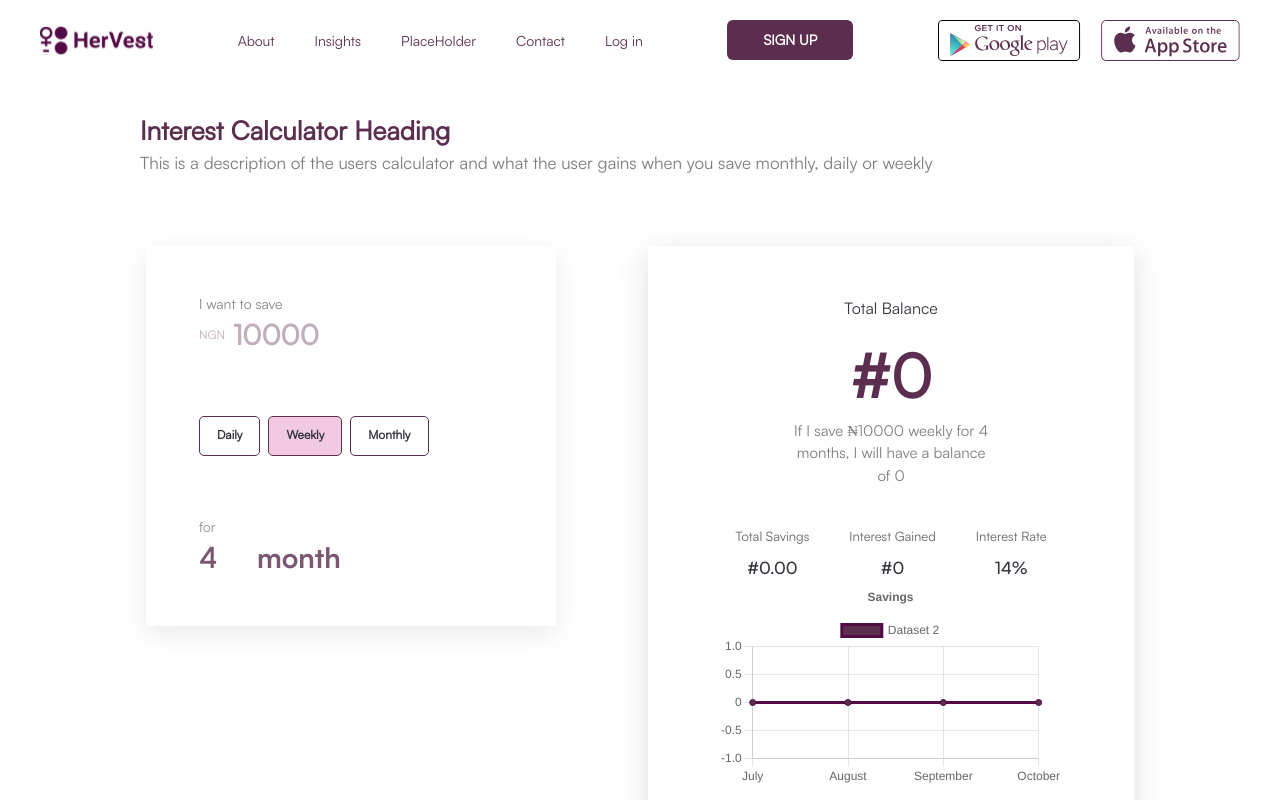
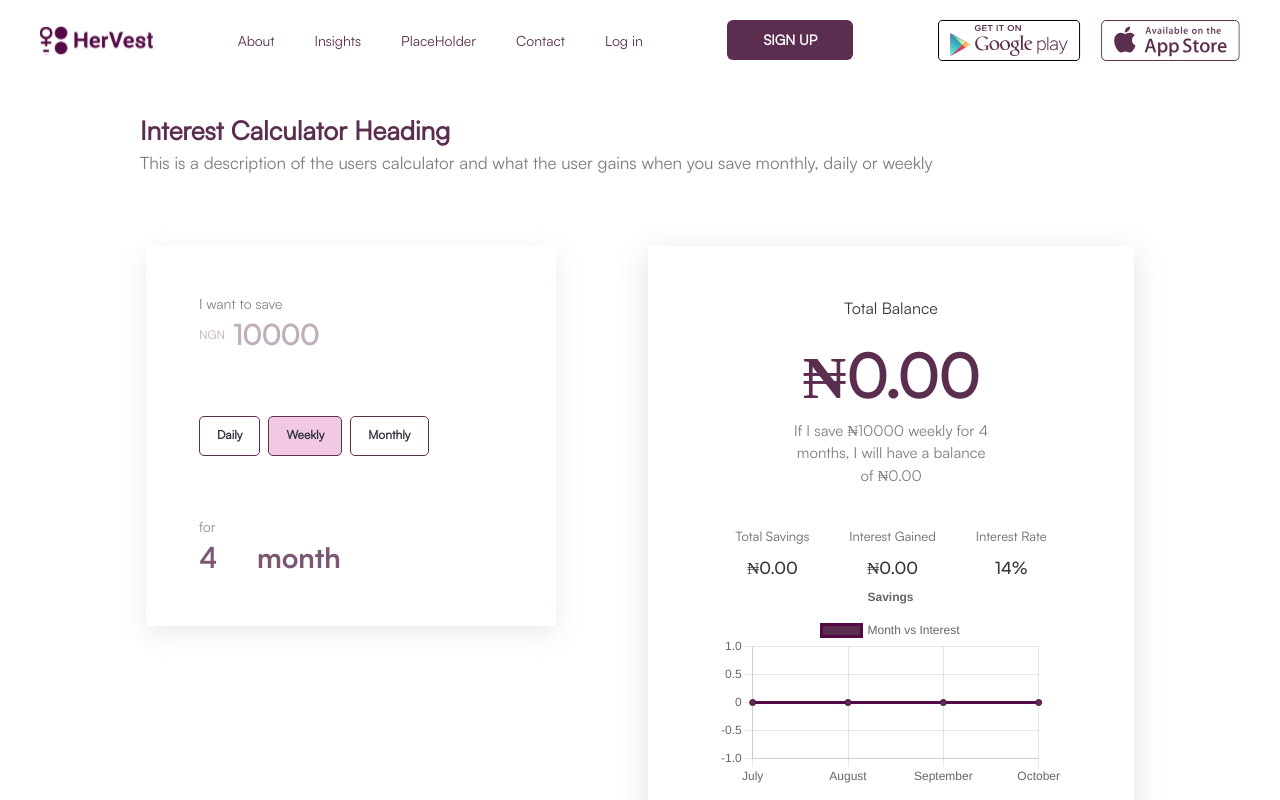
Before and after one commit to hervestng/interestCalculator, a React (Create React App) app: page / in a window 1280 px wide. Shown: the top 800 px of the page. Built offline with nearby package versions, Linux system fonts and the light colour scheme; no server answers.

Commit message:
formatted numbers

```diff
--- a/src/components/InterestStat.js
+++ b/src/components/InterestStat.js
@@ -15,7 +15,10 @@ const InterestStat = () => {
   const [interest, setInterest] = useState(0)
 
 
-
+  let naira = Intl.NumberFormat('en-NG', {
+    style: 'currency',
+    currency: 'NGN',
+  });
 
   useEffect(()=>{
 
@@ -119,10 +122,10 @@ const InterestStat = () => {
         <Box w={["100%","100%","100%","45%"]} boxShadow="rgba(100, 100, 111, 0.2) 0px 7px 29px 0px"  p="50px 70px 50px 70px" m={["80px auto 0 auto","80px auto","80px auto","auto"]} >
           <Box  >
              <Text textAlign="center" fontSize={["14px","16px"]} fontWeight="400" color="#33343D">Total Balance</Text>
-               <Text textAlign="center" pt="10px" fontSize={["30px","45px","60px"]} fontWeight="900" color="#5B2E4F">#{totalBalance}</Text>
+               <Text textAlign="center" pt="10px" fontSize={["30px","45px","60px"]} fontWeight="900" color="#5B2E4F">{naira.format(totalBalance)}</Text>
             <Text fontSize={["12px","15px"]} m="0 auto" fontWeight="400" maxW="200px" textAlign="center" color="rgba(102, 102, 102, 0.85)">
               {(errormessage ==='') &&  (errorMessageForAmount ==='') ?
-              `If I save ₦${amount} ${frequency} for ${timeframe} months, I will have a balance of ${totalBalance}`
+              `If I save ₦${amount} ${frequency} for ${timeframe} months, I will have a balance of ${naira.format(totalBalance)}`
               :
             'If I do not save regularly, I will not have any balance' }
             </Text>
@@ -130,11 +133,11 @@ const InterestStat = () => {
          <Stack direction="row" mt="40px"  spacing={10} justifyContent="center">
                 <VStack>
                     <Text fontSize={["11px","13px"]} fontWeight="400" color="#666666">Total Savings</Text>
-                    <Text fontSize={["15px","17px"]} fontWeight="500" color="#33343D" textAlign="center" fontFamily="SatoshiBold">#{(totalBalance + interest).toFixed(2)}</Text>
+                    <Text fontSize={["15px","17px"]} fontWeight="500" color="#33343D" textAlign="center" fontFamily="SatoshiBold">{naira.format(totalBalance + interest)}</Text>
                 </VStack>
                 <VStack>
                    <Text fontSize={["11px","13px"]} fontWeight="400" color="#666666">Interest Gained</Text>
-                    <Text fontSize={["15px","17px"]} fontWeight="500" color="#33343D" textAlign="center" fontFamily="SatoshiBold">#{interest}</Text>
+                    <Text fontSize={["15px","17px"]} fontWeight="500" color="#33343D" textAlign="center" fontFamily="SatoshiBold">{naira.format(interest)}</Text>
                 </VStack>
                 <VStack>
                    <Text fontSize={["11px","13px"]} fontWeight="400" color="#666666">Interest Rate</Text>
--- a/src/components/LineChart.js
+++ b/src/components/LineChart.js
@@ -68,7 +68,7 @@ const data = {
   datasets: [
 
     {
-      label: 'Dataset 2',
+      label: 'Month vs Interest',
       data: interestValues,
       borderColor: '#540A45 ',
       backgroundColor: '#5B2E4F',
```
